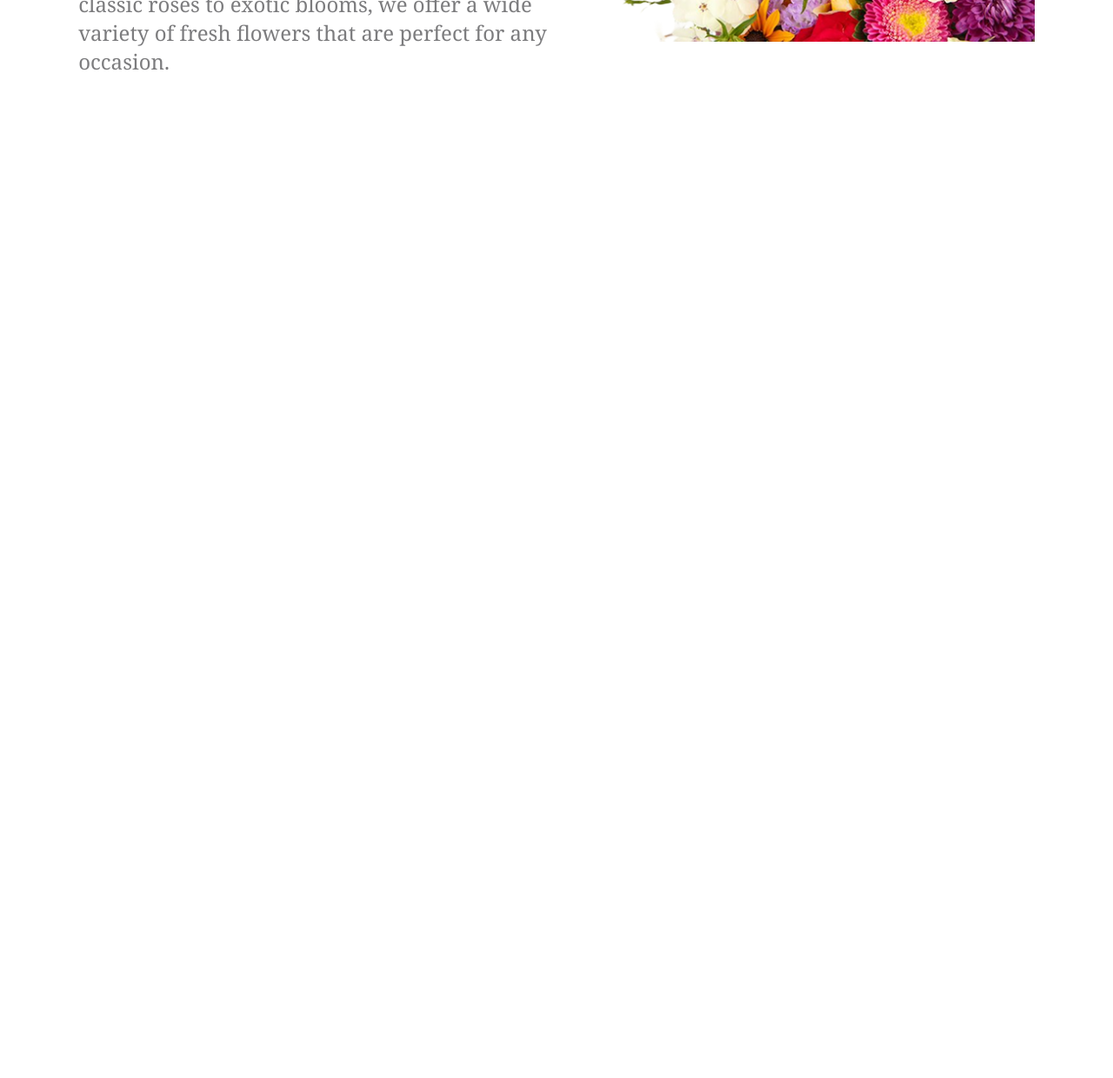
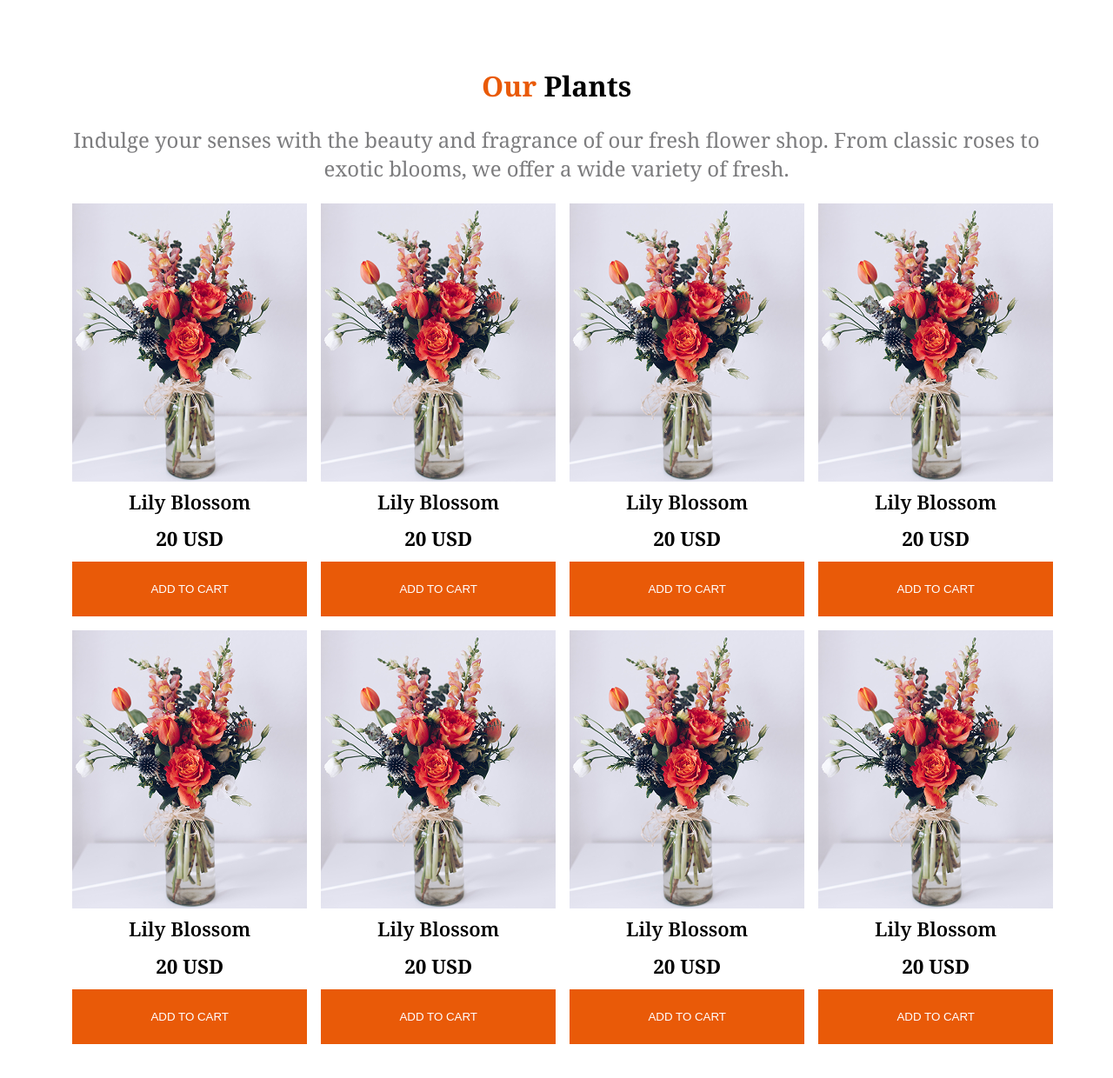
Before and after one commit to Palok123/Flower-website, a plain HTML site: page index.html in a window 1280 px wide. Shown: the part 550-1790 px from the top of the page at 87% size. Before the commit the page ends 800 px from the top, so only its background shows below. Drawn offline with Linux system fonts and the light colour scheme.

Commit message:
added flower card section

```diff
--- a/index.html
+++ b/index.html
@@ -31,7 +31,60 @@
         </div>
     </header>
     <main class="noto-serif-font ">
-
+        <section class="plant-section">
+            <h2 class="plan-section-header"><span class="plan-section-header-style-2">Our </span>Plants</h2>
+            <p class="section-text-style">Indulge your senses with the beauty and fragrance of our fresh flower shop. From classic roses to exotic blooms, we offer a wide variety of fresh.</p>
+            <div class="flower-card-container">
+                <div class="card">
+                   <div> <img src="assets/sample-flower-image.png" alt="flower-img"></div>
+                   <h4 class="cart-flower-name">Lily Blossom</h4>
+                   <p class="cart-flower-price">20 USD</p>
+                   <button class="cart-button">ADD TO CART</button>
+                </div>
+                <div class="card">
+                   <div class="card-img"> <img src="assets/sample-flower-image.png" alt="flower-img"></div>
+                   <h4 class="cart-flower-name">Lily Blossom</h4>
+                   <p class="cart-flower-price">20 USD</p>
+                   <button class="cart-button">ADD TO CART</button>
+                </div>
+                <div class="card">
+                   <div> <img src="assets/sample-flower-image.png" alt="flower-img"></div>
+                   <h4 class="cart-flower-name">Lily Blossom</h4>
+                   <p class="cart-flower-price">20 USD</p>
+                   <button class="cart-button">ADD TO CART</button>
+                </div>
+                <div class="card">
+                   <div> <img src="assets/sample-flower-image.png" alt="flower-img"></div>
+                   <h4 class="cart-flower-name">Lily Blossom</h4>
+                   <p class="cart-flower-price">20 USD</p>
+                   <button class="cart-button">ADD TO CART</button>
+                </div>
+                <div class="card">
+                   <div> <img src="assets/sample-flower-image.png" alt="flower-img"></div>
+                   <h4 class="cart-flower-name">Lily Blossom</h4>
+                   <p class="cart-flower-price">20 USD</p>
+                   <button class="cart-button">ADD TO CART</button>
+                </div>
+                <div class="card">
+                   <div> <img src="assets/sample-flower-image.png" alt="flower-img"></div>
+                   <h4 class="cart-flower-name">Lily Blossom</h4>
+                   <p class="cart-flower-price">20 USD</p>
+                   <button class="cart-button">ADD TO CART</button>
+                </div>
+                <div class="card">
+                   <div> <img src="assets/sample-flower-image.png" alt="flower-img"></div>
+                   <h4 class="cart-flower-name">Lily Blossom</h4>
+                   <p class="cart-flower-price">20 USD</p>
+                   <button class="cart-button">ADD TO CART</button>
+                </div>
+                <div class="card">
+                   <div> <img src="assets/sample-flower-image.png" alt="flower-img"></div>
+                   <h4 class="cart-flower-name">Lily Blossom</h4>
+                   <p class="cart-flower-price">20 USD</p>
+                   <button class="cart-button">ADD TO CART</button>
+                </div>
+            </div>
+        </section>
     </main>
     <footer class="noto-serif-font ">
 
--- a/style.css
+++ b/style.css
@@ -6,9 +6,13 @@
   font-variation-settings:
     "wdth" 100;
 }
+*{
+    margin: 0;
+    padding: 0;
+}
 /* header style */
 header{
-    max-width: 87%;
+    width: 87%;
     margin: 0 auto;
 }
 nav ul li{
@@ -68,6 +72,7 @@ ul{
 .banner-header{
     font-size: 4rem;
     font-weight: bold;
+    margin-bottom: 1.5rem;
 }
 .banner-header-color-2{
     color: #E95A08;
@@ -89,3 +94,56 @@ ul{
 }
 }
 /* plants section style */
+.plant-section{
+
+    width: 87%;
+    margin: 5rem auto;
+    text-align: center;
+}
+.plan-section-header{
+    font-size: 2rem;
+    font-weight: bold;
+    margin-bottom: 1.5rem;
+
+}
+.plan-section-header-style-2{
+    color: #E95A08;
+}
+.cart-flower-name{
+    font-size: 1.4rem;
+    font-weight: 600;
+    margin-bottom: .7rem;
+
+}
+.card-img img{
+    width: 100%;
+}
+.cart-flower-price{
+    font-size: 1.4rem;
+    font-weight: bold;
+    margin-bottom: .7rem;
+}
+.cart-button{
+    width: 100%;
+    background-color: #E95A08;
+    color: white;
+    border: none;
+    padding: 1.5rem 3rem;
+}
+.flower-card-container{
+    display: grid;
+    margin-top: 1.5rem;
+    grid-template-columns: repeat(4,1fr);
+    gap: 1rem;
+}
+@media screen and (max-width:576px){
+    .card-img {
+    width: 150px;
+}
+
+    .flower-card-container{
+
+    grid-template-columns: repeat(2,1fr);
+    gap: .5rem;
+}
+}
```
